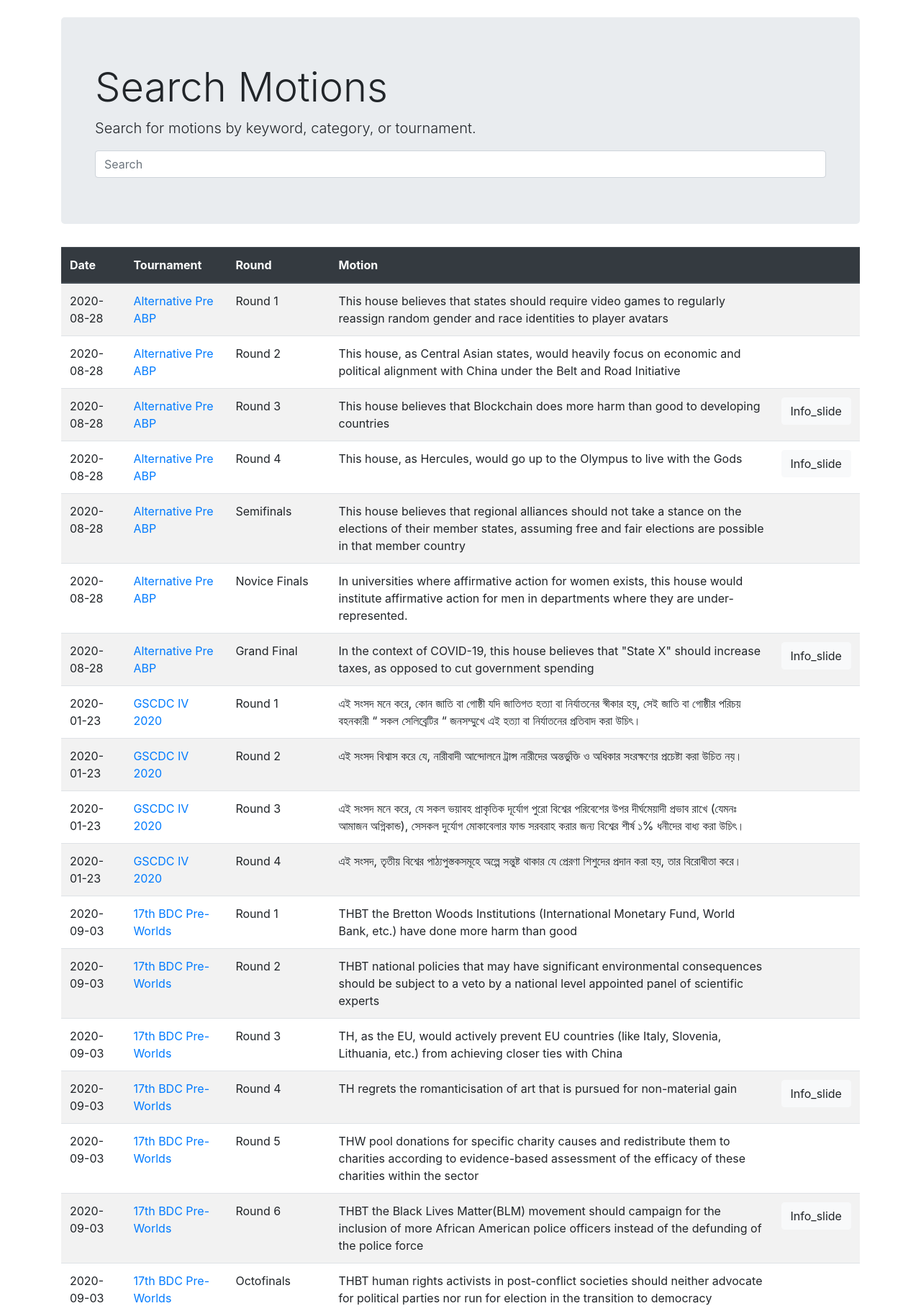
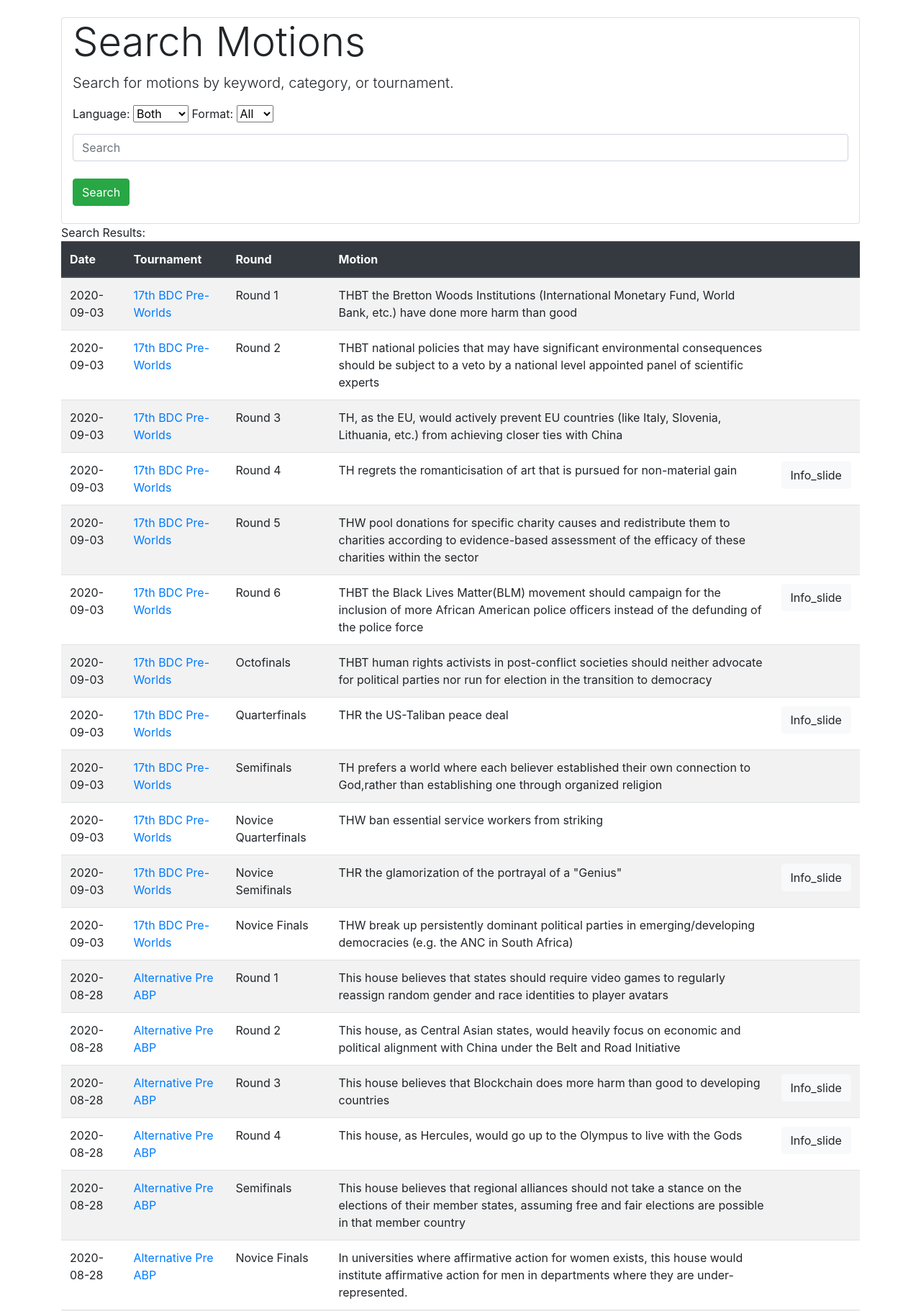
Before and after one commit to DhruboKamal/MotionBD, a Django app: page /search in a window 1280 px wide. Shown: the part 56-1877 px from the top of the page at 72% size. Run offline with Django 3.2, Linux system fonts and the light colour scheme; data comes from the database, SQL or seed files in the repository; some libraries are stand-ins or nearby versions.

Commit message:
Enabled Search

```diff
--- a/dir/templates/dir/filter.html
+++ b/dir/templates/dir/filter.html
@@ -1,12 +1,12 @@
 <form action="" method="GET">
     <p> Tournament Language:
-    <select name="Lang">
+    <select name="Lang" class="">
         <option value="both"> Both </option>
         <option value="bn"> Bangla </option>
         <option value="en"> English </option>
     </select>
     Select Format:
-    <select name="Format">
+    <select name="Format" class="">
         <option value="all"> All </option>
         <option value="ap"> Asian Parliamentary </option>
         <option value="bp"> British Parliamentary </option>
--- a/dir/templates/dir/motiontable.html
+++ b/dir/templates/dir/motiontable.html
@@ -1,4 +1,4 @@
-{% if all_tournaments %}
+{% if all_motions %}
     <table class="table table-striped ">
         <thead class="thead-dark">
         <tr>
@@ -10,12 +10,11 @@
         </tr>
         </thead>
         <tbody>
-        {% for tourni in all_tournaments %}
-            {% for motion in tourni.motion_set.all %}
+        {% for motion in all_motions %}
                 <tr>
                     <td> {{ motion.tournament.date |date:"Y-m-d" }} </td>
 
-                    <td> <a href="{% url 'tournament_details' motion.tournament.id %}"> {{ motion.tournament }} </a> </td>
+                    <td> <a href="#"> {{ motion.tournament }} </a> </td>
                     <td> {{ motion.round }} </td>
                     <td> {{ motion.motion_text }} </td>
                     <td>
@@ -48,7 +47,6 @@
                     </td>
                 </tr>
             {% endfor %}
-        {% endfor %}
         </tbody>
     </table>
 {% else %}
--- a/dir/templates/dir/search.html
+++ b/dir/templates/dir/search.html
@@ -1,13 +1,37 @@
 {% extends 'dir/base.html' %}
 {% block content %}
-<div class="jumbotron">
+<div class="card">
     <div class="container">
-        <h1 class="display-4">Search Motions</h1>
+        <h3 class="display-4">Search Motions</h3>
         <p class="lead">Search for motions by keyword, category, or tournament.</p>
         <!-- Search form -->
-        <input class="form-control" type="text" placeholder="Search" aria-label="Search">
+        <form action="" method="GET" class="form">
+            <p> Language:
+                <select name="Lang" class="">
+                    <option value="both"> Both </option>
+                    <option value="bn"> Bangla </option>
+                    <option value="en"> English </option>
+                </select>
+                Format:
+                <select name="Format" class="">
+                    <option value="all"> All </option>
+                    <option value="ap"> AP </option>
+                    <option value="bp"> BP </option>
+                    <option value="3v3"> 3v3 </option>
+                </select>
+            </p>
+            <input class="form-control" type="text" name="KeyWord" placeholder="Search" aria-label="Search">
+            <!-- input type="submit" value="Filter" -->
+            <br><button type="submit" class="btn btn-success"> Search </button>
+
+            <br><br>
+        </form>
+
     </div>
 </div>
+<div>
+Search Results:
+{% include 'dir/motiontable.html' %}
+</div>
 
-    {% include 'dir/motiontable.html' %}
 {% endblock %}
--- a/dir/views.py
+++ b/dir/views.py
@@ -4,32 +4,33 @@ from .models import Tournament,Motion
 
 
 def index(request):
-    all_tournaments = Tournament.objects.all().order_by('-date')
+    all_motions = Motion.objects.all().order_by('-tournament__date')
     yrs = []
-    for i in all_tournaments.values_list('date__year', flat=True).distinct():
+    for i in all_motions.values_list('tournament__date__year', flat=True).distinct():
         if not i in yrs:
             yrs.append(i)
 
     ln = request.GET.get('Lang')
     fmt = request.GET.get('Format')
     if ln and ln != 'both':
-        all_tournaments = all_tournaments.filter(lang=ln).order_by('-date')
+        all_motions = all_motions.filter(tournament__lang=ln).order_by('-tournament__date')
     if fmt and fmt != 'all':
-        all_tournaments = all_tournaments.filter(format=fmt).order_by('-date')
+        all_motions = all_motions.filter(tournament__lang=ln).order_by('-tournament__date')
 
-    context = {'all_tournaments': all_tournaments, 'all_years': yrs, 'ln': ln, 'fmt': fmt}
+    context = {'all_motions': all_motions, 'ln': ln, 'fmt': fmt, 'all_years': yrs}
     return render(request, 'dir/index.html', context)
 
 
 def motion_by_year(request, yr):
-    all_tournaments = Tournament.objects.filter(date__year=yr).order_by('-date')
+    all_motions = Motion.objects.all().order_by('-tournament__date')
     ln = request.GET.get('Lang')
     fmt = request.GET.get('Format')
     if ln and ln != 'both':
-        all_tournaments = all_tournaments.filter(lang=ln).order_by('-date')
+        all_motions = all_motions.filter(tournament__lang=ln).order_by('-tournament__date')
     if fmt and fmt != 'all':
-        all_tournaments = all_tournaments.filter(format=fmt).order_by('-date')
-    context = {'all_tournaments': all_tournaments, 'ln': ln, 'fmt': fmt, 'yr':yr}
+        all_motions = all_motions.filter(tournament__lang=ln).order_by('-tournament__date')
+
+    context = {'all_motions': all_motions, 'ln': ln, 'fmt': fmt}
     return render(request, 'dir/motionsbyyear.html', context)
 
 
@@ -54,13 +55,15 @@ def tournament_details(request, tournament_id):
 
 
 def search(request):
-    all_tournaments = Tournament.objects.all()
+    all_motions = Motion.objects.all().order_by('-tournament__date')
     ln = request.GET.get('Lang')
     fmt = request.GET.get('Format')
-    keyword = request.GET.get('keyword')
+    kw = request.GET.get('KeyWord')
     if ln and ln != 'both':
-        all_tournaments = all_tournaments.filter(lang=ln).order_by('-date')
+        all_motions = all_motions.filter(tournament__lang=ln)
     if fmt and fmt != 'all':
-        all_tournaments = all_tournaments.filter(format=fmt).order_by('-date')
-    context = {'all_tournaments': all_tournaments, 'ln': ln, 'fmt': fmt}
+        all_motions = all_motions.filter(tournament__lang=ln)
+    if kw:
+        all_motions = all_motions.filter(motion_text__contains=kw)
+    context = {'all_motions': all_motions, 'ln': ln, 'fmt': fmt}
     return render(request, 'dir/search.html', context)
```
